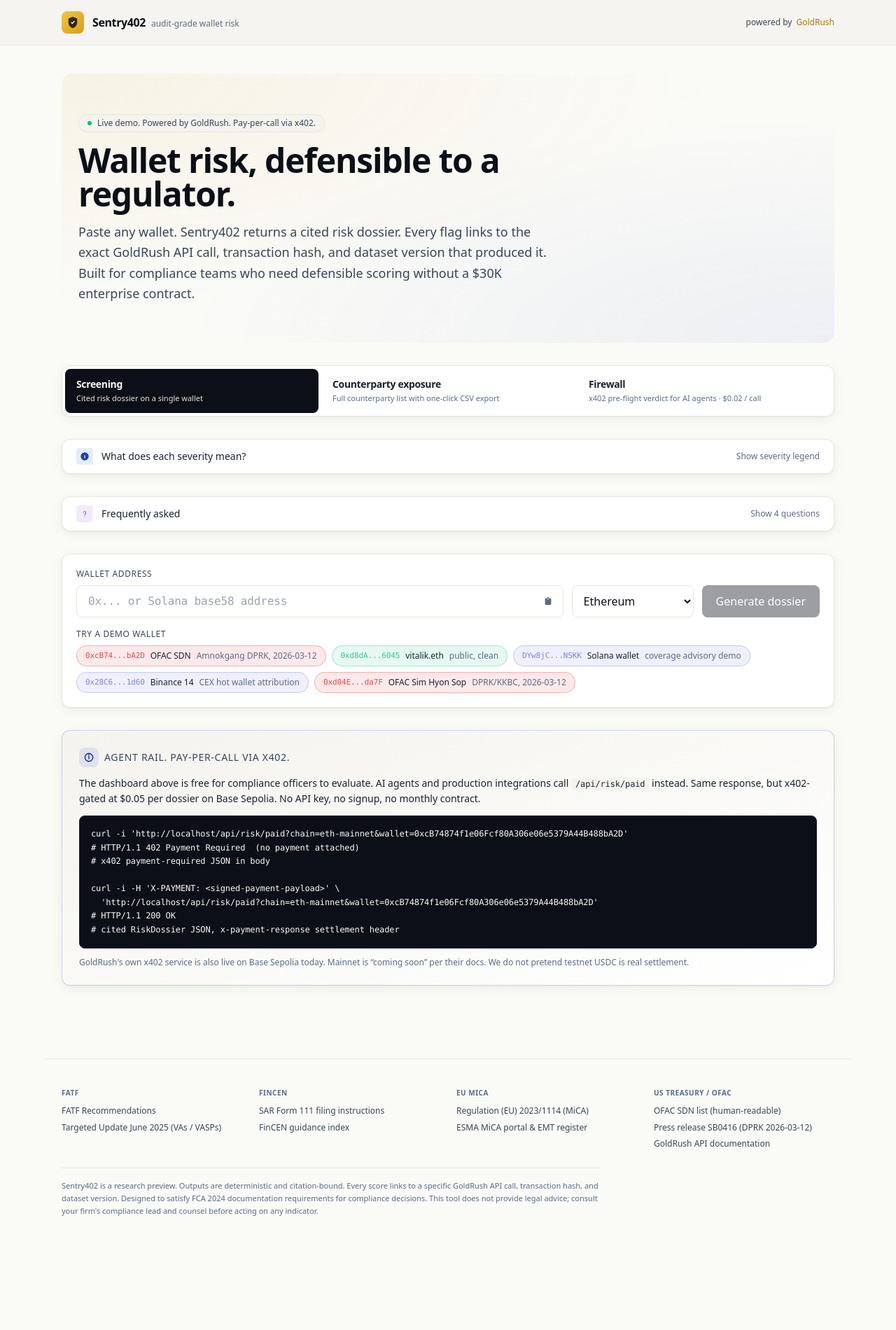
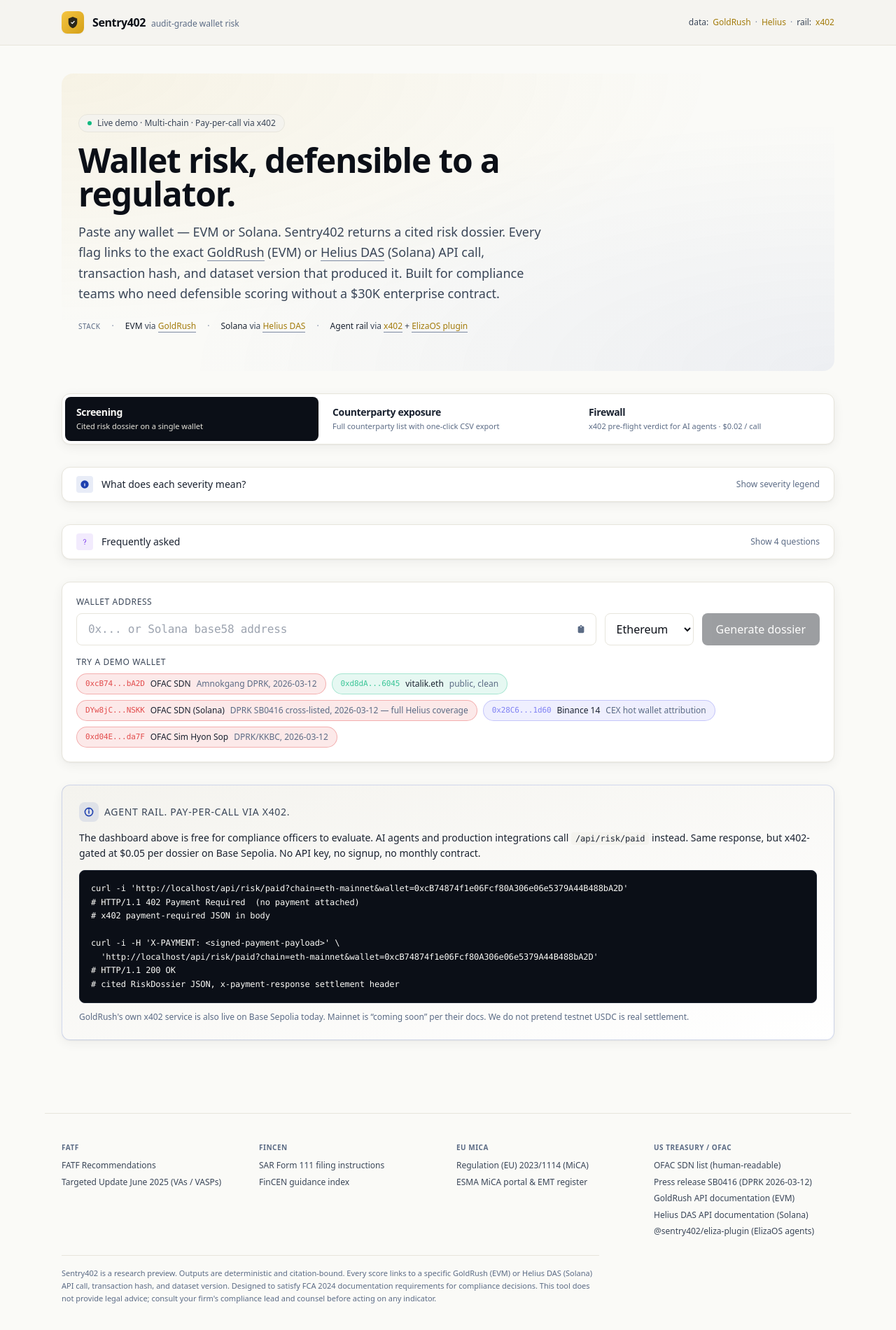
Before and after one commit to vallhalorz/sentry402, a Next.js app: page / in a window 1280 px wide. Shown: the top 1900 px of the page at 70% size. Before the commit the page ends 1778 px from the top, so only its background shows below. Built offline with nearby package versions, Linux system fonts and the light colour scheme.

Commit message:
Site copy: surface Helius + ElizaOS + Solana first-class throughout (multi-chain narrative)

```diff
--- a/app/layout.tsx
+++ b/app/layout.tsx
@@ -59,8 +59,8 @@
                 </span>
               </div>
             </div>
-            <div className="text-xs text-ink-500 flex items-center gap-1.5">
-              <span>powered by</span>
+            <div className="text-xs text-ink-500 flex items-center gap-1.5 flex-wrap">
+              <span>data:</span>
               <a
                 href="https://goldrush.dev"
                 target="_blank"
@@ -68,6 +68,25 @@
                 className="font-medium text-accent-dark hover:text-accent transition-colors"
               >
                 GoldRush
+              </a>
+              <span className="text-ink-300">·</span>
+              <a
+                href="https://www.helius.dev"
+                target="_blank"
+                rel="noreferrer"
+                className="font-medium text-accent-dark hover:text-accent transition-colors"
+              >
+                Helius
+              </a>
+              <span className="text-ink-300 hidden sm:inline">·</span>
+              <span className="hidden sm:inline">rail:</span>
+              <a
+                href="https://x402.org"
+                target="_blank"
+                rel="noreferrer"
+                className="hidden sm:inline font-medium text-accent-dark hover:text-accent transition-colors"
+              >
+                x402
               </a>
             </div>
           </div>
@@ -188,7 +207,27 @@
                     rel="noreferrer"
                     className="hover:text-ink-900 transition"
                   >
-                    GoldRush API documentation
+                    GoldRush API documentation (EVM)
+                  </a>
+                </li>
+                <li>
+                  <a
+                    href="https://docs.helius.dev/"
+                    target="_blank"
+                    rel="noreferrer"
+                    className="hover:text-ink-900 transition"
+                  >
+                    Helius DAS API documentation (Solana)
+                  </a>
+                </li>
+                <li>
+                  <a
+                    href="https://github.com/vallhalorz/sentry402/tree/main/eliza-plugin"
+                    target="_blank"
+                    rel="noreferrer"
+                    className="hover:text-ink-900 transition"
+                  >
+                    @sentry402/eliza-plugin (ElizaOS agents)
                   </a>
                 </li>
               </ul>
@@ -196,10 +235,10 @@
           </div>
           <p className="text-[11px] text-ink-400 max-w-3xl pt-4 border-t border-paper-200">
             Sentry402 is a research preview. Outputs are deterministic and citation-bound. Every
-            score links to a specific GoldRush API call, transaction hash, and dataset version.
-            Designed to satisfy FCA 2024 documentation requirements for compliance decisions. This
-            tool does not provide legal advice; consult your firm&apos;s compliance lead and counsel
-            before acting on any indicator.
+            score links to a specific GoldRush (EVM) or Helius DAS (Solana) API call, transaction
+            hash, and dataset version. Designed to satisfy FCA 2024 documentation requirements for
+            compliance decisions. This tool does not provide legal advice; consult your firm&apos;s
+            compliance lead and counsel before acting on any indicator.
           </p>
         </footer>
       </body>
--- a/app/page.tsx
+++ b/app/page.tsx
@@ -191,16 +191,30 @@
         <div className="max-w-3xl space-y-4">
           <div className="inline-flex items-center gap-2 rounded-full bg-paper-100 border border-paper-200 px-3 py-1 text-xs text-ink-500">
             <span className="inline-block h-1.5 w-1.5 rounded-full bg-signal-low" />
-            <span>Live demo. Powered by GoldRush. Pay-per-call via x402.</span>
+            <span>Live demo · Multi-chain · Pay-per-call via x402</span>
           </div>
           <h1 className="text-4xl sm:text-5xl font-semibold tracking-tight leading-tight">
             Wallet risk, defensible to a regulator.
           </h1>
           <p className="text-ink-500 text-lg leading-relaxed max-w-2xl">
-            Paste any wallet. Sentry402 returns a cited risk dossier. Every flag links to the exact
-            GoldRush API call, transaction hash, and dataset version that produced it. Built for
+            Paste any wallet — EVM or Solana. Sentry402 returns a cited risk dossier. Every flag
+            links to the exact{" "}
+            <a href="https://goldrush.dev" target="_blank" rel="noreferrer" className="border-b border-ink-300 hover:text-accent-dark hover:border-accent-dark transition-colors">GoldRush</a>{" "}
+            (EVM) or{" "}
+            <a href="https://www.helius.dev" target="_blank" rel="noreferrer" className="border-b border-ink-300 hover:text-accent-dark hover:border-accent-dark transition-colors">Helius DAS</a>{" "}
+            (Solana) API call, transaction hash, and dataset version that produced it. Built for
             compliance teams who need defensible scoring without a $30K enterprise contract.
           </p>
+          {/* Integrations strip */}
+          <div className="flex flex-wrap items-center gap-x-4 gap-y-2 text-xs text-ink-500 pt-2">
+            <span className="uppercase tracking-wider text-[10px] text-ink-400">Stack</span>
+            <span aria-hidden className="text-ink-300">·</span>
+            <span><span className="text-ink-700 font-medium">EVM</span> via <a href="https://goldrush.dev" target="_blank" rel="noreferrer" className="text-accent-dark hover:text-accent border-b border-ink-300">GoldRush</a></span>
+            <span aria-hidden className="text-ink-300">·</span>
+            <span><span className="text-ink-700 font-medium">Solana</span> via <a href="https://www.helius.dev" target="_blank" rel="noreferrer" className="text-accent-dark hover:text-accent border-b border-ink-300">Helius DAS</a></span>
+            <span aria-hidden className="text-ink-300">·</span>
+            <span><span className="text-ink-700 font-medium">Agent rail</span> via <a href="https://x402.org" target="_blank" rel="noreferrer" className="text-accent-dark hover:text-accent border-b border-ink-300">x402</a> + <a href="https://github.com/vallhalorz/sentry402/tree/main/eliza-plugin" target="_blank" rel="noreferrer" className="text-accent-dark hover:text-accent border-b border-ink-300">ElizaOS plugin</a></span>
+          </div>
         </div>
       </section>
 
@@ -263,7 +277,7 @@
               <option value="bsc-mainnet">BNB Chain</option>
               <option value="arbitrum-mainnet">Arbitrum</option>
               <option value="optimism-mainnet">Optimism</option>
-              <option value="solana-mainnet">Solana (advisory)</option>
+              <option value="solana-mainnet">Solana</option>
             </select>
             <button
               type="submit"
@@ -309,9 +323,9 @@
                 setChain("solana-mainnet");
               }}
               addr="DYw8jCTfwHNRJhhmFcbXvVDTqWMEVFBX6ZKUmG5CNSKK"
-              tone="info"
-              label="Solana wallet"
-              note="coverage advisory demo"
+              tone="critical"
+              label="OFAC SDN (Solana)"
+              note="DPRK SB0416 cross-listed, 2026-03-12 — full Helius coverage"
             />
             <DemoChip
               onPick={(a) => {
@@ -1659,7 +1673,7 @@
     { id: "fresh_wallet", severity: "low", weight: 10, purpose: "First on-chain activity less than 7 days ago (true wallet age)." },
     { id: "tornado_cash_historic_exposure", severity: "low", weight: 8, purpose: "Counterparty on the historic Tornado Cash list (delisted 2025-03-21, informational only)." },
     { id: "stablecoin_issuer_compliance", severity: "low", weight: 8, purpose: "Informational profile of stablecoin holdings by issuer freeze policy." },
-    { id: "coverage_advisory", severity: "info", weight: 0, purpose: "Solana coverage advisory: limited Foundational API data." },
+    { id: "coverage_advisory", severity: "info", weight: 0, purpose: "Coverage notice: which data sources were sampled. Helius DAS on Solana, GoldRush on EVM." },
   ];
   const SEV_RANK: Record<Severity, number> = { critical: 4, high: 3, medium: 2, low: 1, info: 0 };
   const sorted = [...RULES].sort(
@@ -1922,9 +1936,28 @@
           <code className="hash text-xs bg-paper-100 px-1.5 py-0.5 rounded">verdict</code>{" "}
           before signing a transfer. Same 16-rule engine, same citation-bound output,
           but distilled to <code className="hash text-xs bg-paper-100 px-1.5 py-0.5 rounded">allow / warn / block</code>{" "}
-          and gated at $0.02 per call via x402.
+          and gated at $0.02 per call via x402. Multi-chain coverage:{" "}
+          <span className="text-ink-900 font-medium">EVM</span> via{" "}
+          <a href="https://goldrush.dev" target="_blank" rel="noreferrer" className="text-accent-dark hover:text-accent border-b border-ink-300">GoldRush</a>{" "}
+          and <span className="text-ink-900 font-medium">Solana</span> via{" "}
+          <a href="https://www.helius.dev" target="_blank" rel="noreferrer" className="text-accent-dark hover:text-accent border-b border-ink-300">Helius DAS</a>.
         </p>
-        <p className="text-xs text-ink-500 leading-relaxed">
+        <div className="flex flex-wrap gap-2 pt-1 text-xs">
+          <a
+            href="https://github.com/vallhalorz/sentry402/tree/main/eliza-plugin"
+            target="_blank"
+            rel="noreferrer"
+            className="inline-flex items-center gap-1.5 px-2.5 py-1 rounded-full border border-brand/30 bg-brand/5 text-brand hover:bg-brand/10 transition-colors"
+          >
+            <span className="hash text-[11px]">@sentry402/eliza-plugin</span>
+            <span className="text-ink-500">→ ElizaOS agents drop-in</span>
+          </a>
+          <span className="inline-flex items-center gap-1.5 px-2.5 py-1 rounded-full bg-paper-100 border border-paper-200 text-ink-500">
+            <span className="hash text-[11px]">npm install</span>
+            <span className="hidden sm:inline">— SAFE_TRANSFER_SOL, SAFE_TRANSFER_ETH, …</span>
+          </span>
+        </div>
+        <p className="text-xs text-ink-500 leading-relaxed pt-1">
           Previously published as a separate product, AgentGuard402. Merged into
           Sentry402 on 2026-05-08.
         </p>
@@ -1959,7 +1992,7 @@
                 <option value="bsc-mainnet">BNB Chain</option>
                 <option value="arbitrum-mainnet">Arbitrum</option>
                 <option value="optimism-mainnet">Optimism</option>
-                <option value="solana-mainnet">Solana (advisory)</option>
+                <option value="solana-mainnet">Solana</option>
               </select>
               <button
                 type="submit"
```
